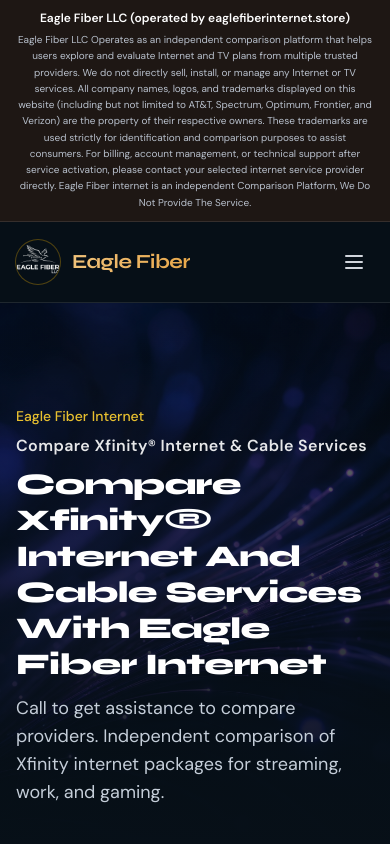
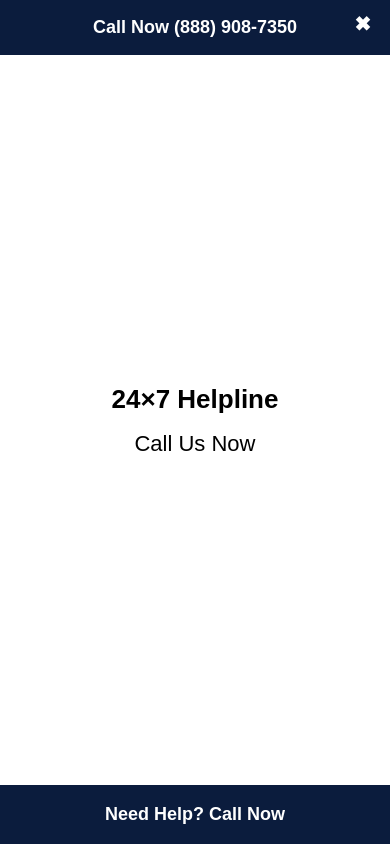
Before and after one commit to ajazsadat/eaglefiberinternet.store, a Next.js app: page /xfinity-plans in a window 390 px wide. Shown: the top 844 px of the page. Built offline with nearby package versions, Linux system fonts and the light colour scheme.

Commit message:
Add Xfinity mobile call popup to Xfinity page

```diff
--- a/src/app/xfinity-plans/page.js
+++ b/src/app/xfinity-plans/page.js
@@ -1,5 +1,6 @@
 import ProviderPage from '@/components/ProviderPage';
 import { providerFaqs, providerContentSections } from '@/lib/providerContent';
+import XfinityMobileCallPopup from '@/components/XfinityMobileCallPopup';
 
 export const metadata = {
   title: 'Xfinity Plans | Eagle Fiber Internet',
@@ -9,6 +10,7 @@
 
 export default function XfinityPage() {
   return (
+    <>
       <ProviderPage
         name="Xfinity"
         brandMark="Xfinity®"
@@ -84,5 +86,7 @@
           cta: 'Visit Independent Support Help',
         }}
       />
+      <XfinityMobileCallPopup />
+    </>
   );
 }
```
Lines whose indentation alone changed are shown as unchanged.
